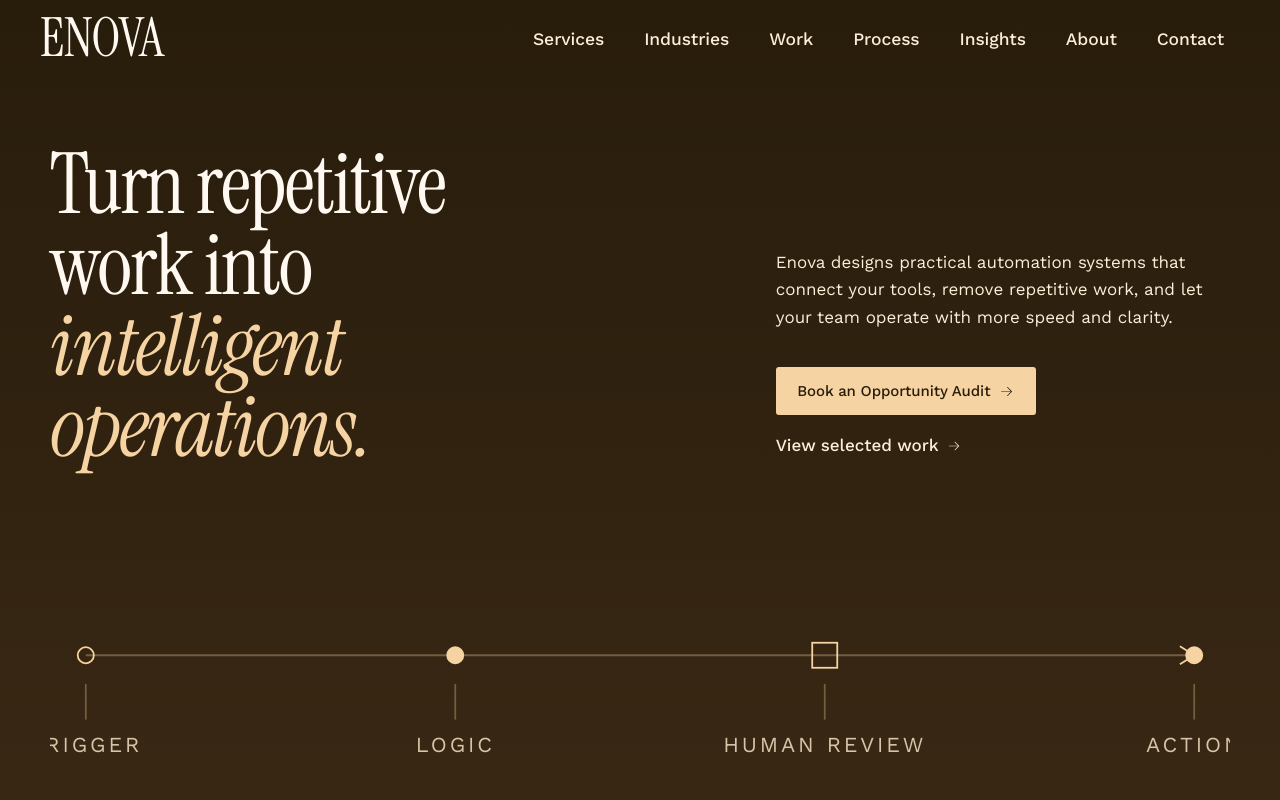
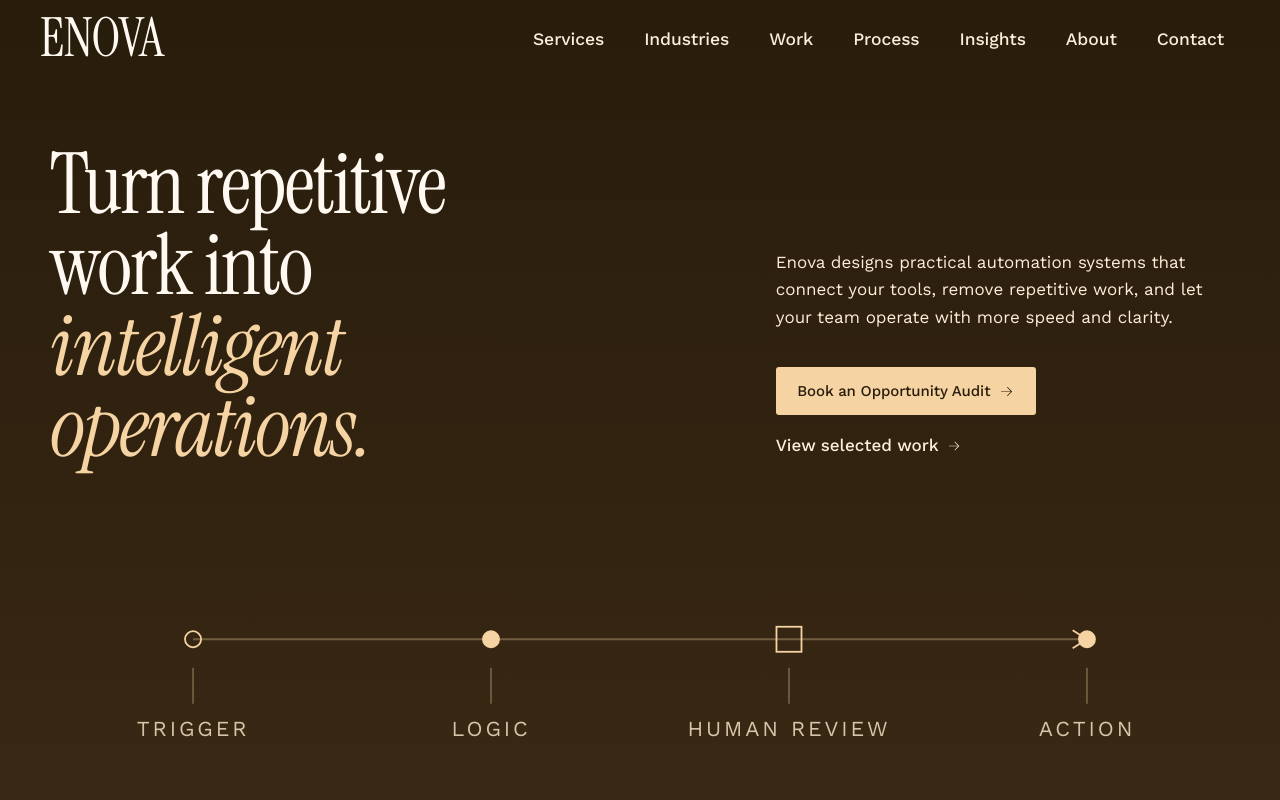
Before and after one commit to tarekjundi/enova-ai-website, a React (Vite) app: page / in a window 1280 px wide. Shown: the top 800 px of the page. Built offline with nearby package versions, Linux system fonts and the light colour scheme.

Commit message:
Changes
Co-authored-by: tarekjundi <181972982+tarekjundi@users.noreply.github.com>

```diff
--- a/src/components/SystemDiagram.tsx
+++ b/src/components/SystemDiagram.tsx
@@ -22,7 +22,7 @@ export const FlowDiagram = ({
   className?: string;
 }) => {
   const t = tones[tone];
-  const step = 620 / (labels.length - 1);
+  const step = 500 / (labels.length - 1);
 
   return (
     <svg
@@ -31,9 +31,9 @@ export const FlowDiagram = ({
       aria-label={`System flow: ${labels.join(" to ")}`}
       className={`w-full h-auto ${className}`}
     >
-      <line x1="20" y1="60" x2="640" y2="60" stroke={t.line} strokeWidth="1" />
+      <line x1="80" y1="60" x2="580" y2="60" stroke={t.line} strokeWidth="1" />
       {labels.map((l, i) => {
-        const x = 20 + i * step;
+        const x = 80 + i * step;
         const isHuman = i === labels.length - 2 && labels.length > 2;
         return (
           <g key={l}>
@@ -65,7 +65,7 @@ export const FlowDiagram = ({
           </g>
         );
       })}
-      <path d="M632 55 L640 60 L632 65" fill="none" stroke={t.accent} strokeWidth="1" />
+      <path d="M572 55 L580 60 L572 65" fill="none" stroke={t.accent} strokeWidth="1" />
     </svg>
   );
 };
--- a/src/pages/Index.tsx
+++ b/src/pages/Index.tsx
@@ -144,7 +144,7 @@ const Index = () => {
       <Navbar />
 
       {/* ============ HERO — Composition A: editorial split ============ */}
-      <section className="surface-deep-grad pt-32 md:pt-36 pb-16 md:pb-20 md:min-h-[76vh] flex items-center">
+      <section className="surface-deep-grad pt-32 md:pt-36 pb-16 md:pb-20">
         <div className="container mx-auto px-6 lg:px-10 w-full">
           <div className="measure-page grid lg:grid-cols-12 gap-10 lg:gap-16 items-end">
             <div className="lg:col-span-7">
@@ -183,7 +183,7 @@ const Index = () => {
           </div>
 
           <MotionElement animation="slideUp" delay={280}>
-            <div className="measure-page mt-16 md:mt-20 max-w-[760px]">
+            <div className="measure-page mt-14 md:mt-16 max-w-[720px]">
               <FlowDiagram tone="deep" labels={["Trigger", "Logic", "Human review", "Action"]} />
             </div>
           </MotionElement>
```
